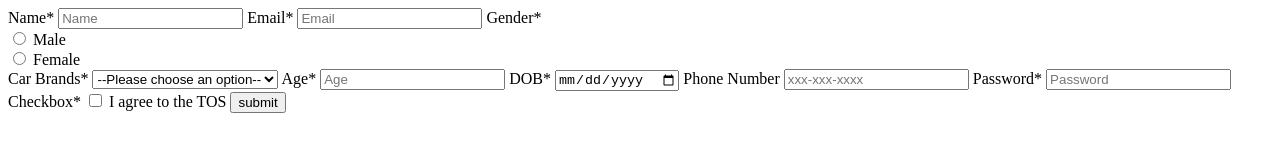
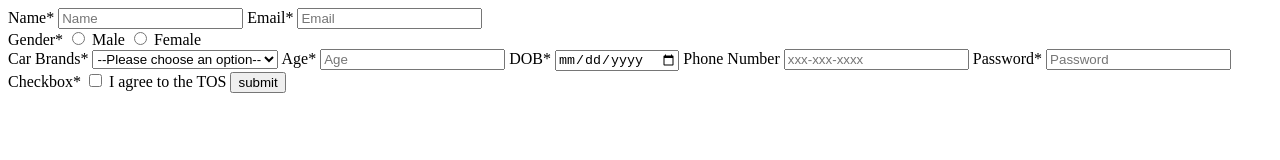
Before and after one commit to acciojob/signup-form-car-SwarnaSkyla, a website: page main.html in a window 1280 px wide. Drawn offline with Linux system fonts and the light colour scheme.

Commit message:
created a submission

```diff
--- a/main.html
+++ b/main.html
@@ -15,11 +15,11 @@
 
 
 			<label for="email">Email*</label>
-			<input type="email" id="email" name="email"required placeholder="Email">
+			<input type="email" id="email" name="email"required placeholder="Email"><br>
 
-			<label id="gender">Gender*</label><br>
+			<label id="gender">Gender*</label>
 			<input type="radio" id="gender_m" name="gender" value="Male" required>
-			<label for="male">Male</label><br>
+			<label for="male">Male</label>
 			<input type="radio" id="gender_f" name="gender" value="Female" required>
 			<label for="female">Female</label><br>
 
```
